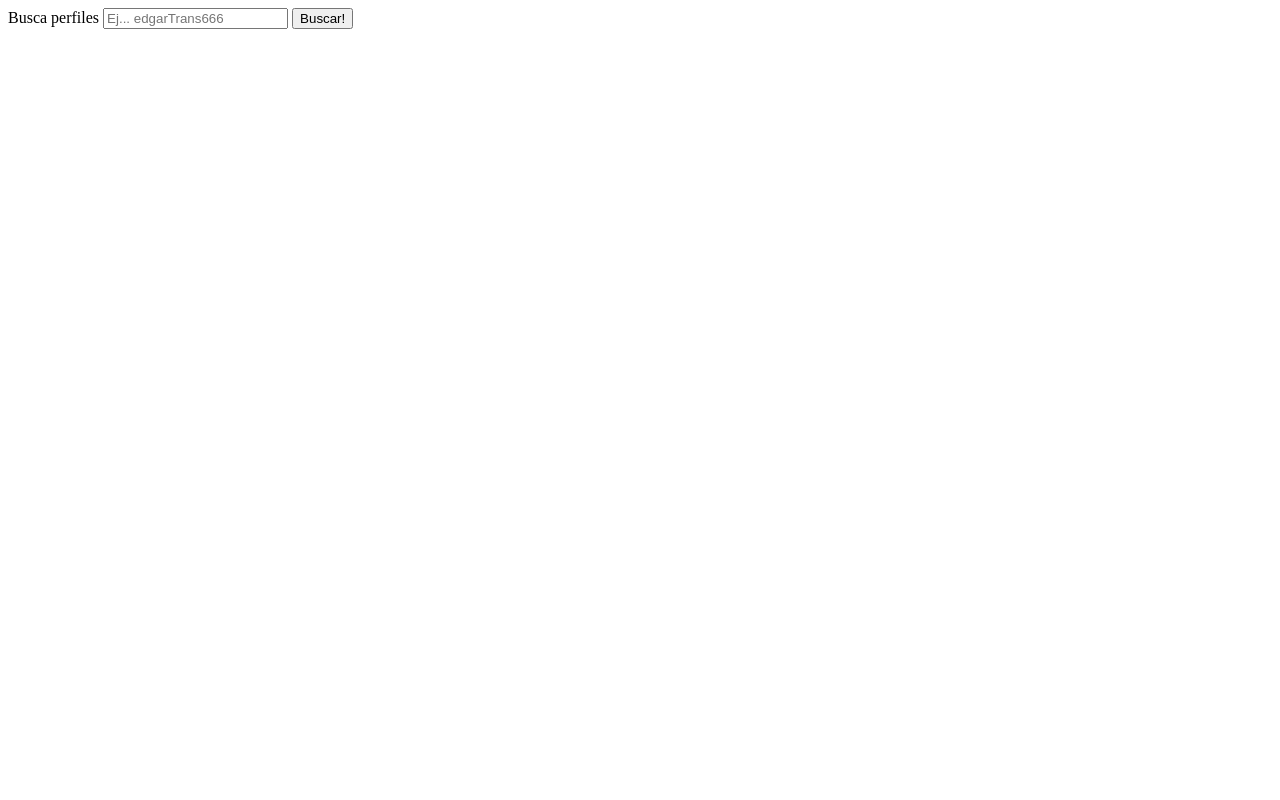
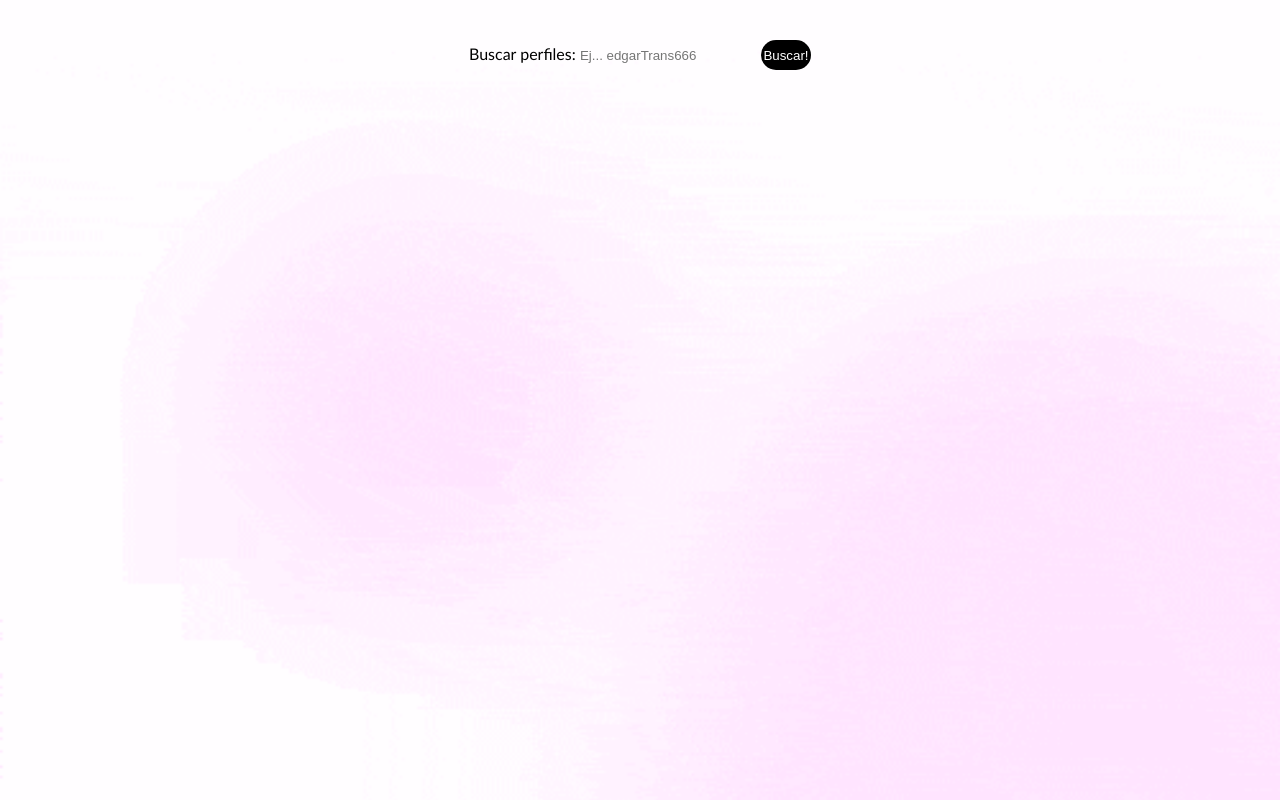
Before and after one commit to JosephCrespin/GitApi, a plain HTML site: page index.html in a window 1280 px wide. Drawn offline with Linux system fonts and the light colour scheme.

Commit message:
Add files via upload

```diff
--- a/apii.js
+++ b/apii.js
@@ -24,3 +24,6 @@ function requestUserData(inputReq, btnReq) {
     });
   }
   requestUserData('#inputReq', '#getReq');
+
+
+ /////// collaboration with Rene 😳//////
--- a/index.html
+++ b/index.html
@@ -3,12 +3,13 @@
 <head>
     <meta charset="UTF-8">
     <meta name="viewport" content="width=device-width, initial-scale=1.0">
+    <link rel="stylesheet" href="style.css">
     <title>Document</title>
 </head>
 <body>
     <aside id="asideGit">
         <div id="navReq">
-          <label for="inputReq">Busca perfiles</label>
+          <label for="inputReq">Buscar perfiles:</label>
           <input id="inputReq" type="text" placeholder="Ej... edgarTrans666" />
           <button id="getReq">Buscar!</button>
         </div>
--- /dev/null
+++ b/style.css
@@ -0,0 +1,28 @@
+* {
+    margin: 0;
+    padding: 0;
+    list-style: none;
+    text-decoration: none;
+    border: none;
+    outline: none;
+    background: transparent;
+    vertical-align: baseline;
+  }
+
+body {
+    background-image: url(giphy.gif);
+    background-size: cover;
+  }
+
+aside{
+    font-family: 'Trebuchet MS', 'Lucida Sans Unicode', 'Lucida Grande', 'Lucida Sans', Arial, sans-serif;
+    text-align: center;
+    padding-top: 40px;
+}
+button{
+    color:white;
+    background-color: black;
+    border-radius: 50px;
+    width: 50px;
+    height: 30px;
+}
```
Also changed, not shown: giphy.gif (added).
